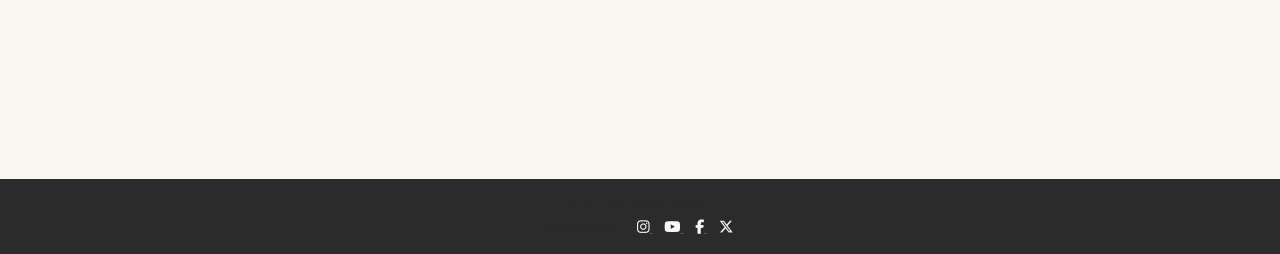
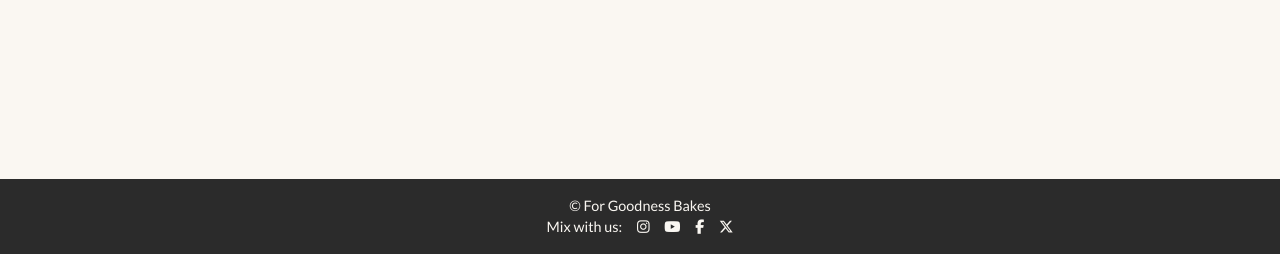
Before and after one commit to Lyd-W/for-goodness-bakes, a Django app: page / in a window 1280 px wide. Shown: the part 546-800 px from the top of the page. Run offline with Django 4.2, Linux system fonts and the light colour scheme; data that the repository does not hold is empty; some libraries are stand-ins or nearby versions; some web fonts are replaced.

Commit message:
Fix footer style

```diff
--- a/recipes/templates/recipes/recipe_detail.html
+++ b/recipes/templates/recipes/recipe_detail.html
@@ -125,7 +125,7 @@
           {{ comment_form | crispy }}
           {% csrf_token %}
           <button class="button submit-button" id="submitButton" type="submit">
-            Submit comment
+            Submit
           </button>
         </form>
         {% else %}
--- a/static/css/style.css
+++ b/static/css/style.css
@@ -227,8 +227,13 @@ p {
     color: var(--primary-color);
 }
 
+.footer a {
+    text-decoration: none;
+}
+
 .footer p {
     font-size: 0.9rem;
+    color: var(--primary-color);
 }
 
 .footer i {
--- a/templates/base.html
+++ b/templates/base.html
@@ -126,8 +126,8 @@
 
     <!-- Footer -->
     <footer class="footer mt-auto py-3">
-        <p class="m-0 text-center">© For Goodness Bakes</p>
-        <p class="m-0 text-center">Mix with us:
+        <p class="footer-text text-center">© For Goodness Bakes</p>
+        <p class="footer-text text-center">Mix with us:
             <a
                 href="https://www.instagram.com/"
                 target="_blank"
```
